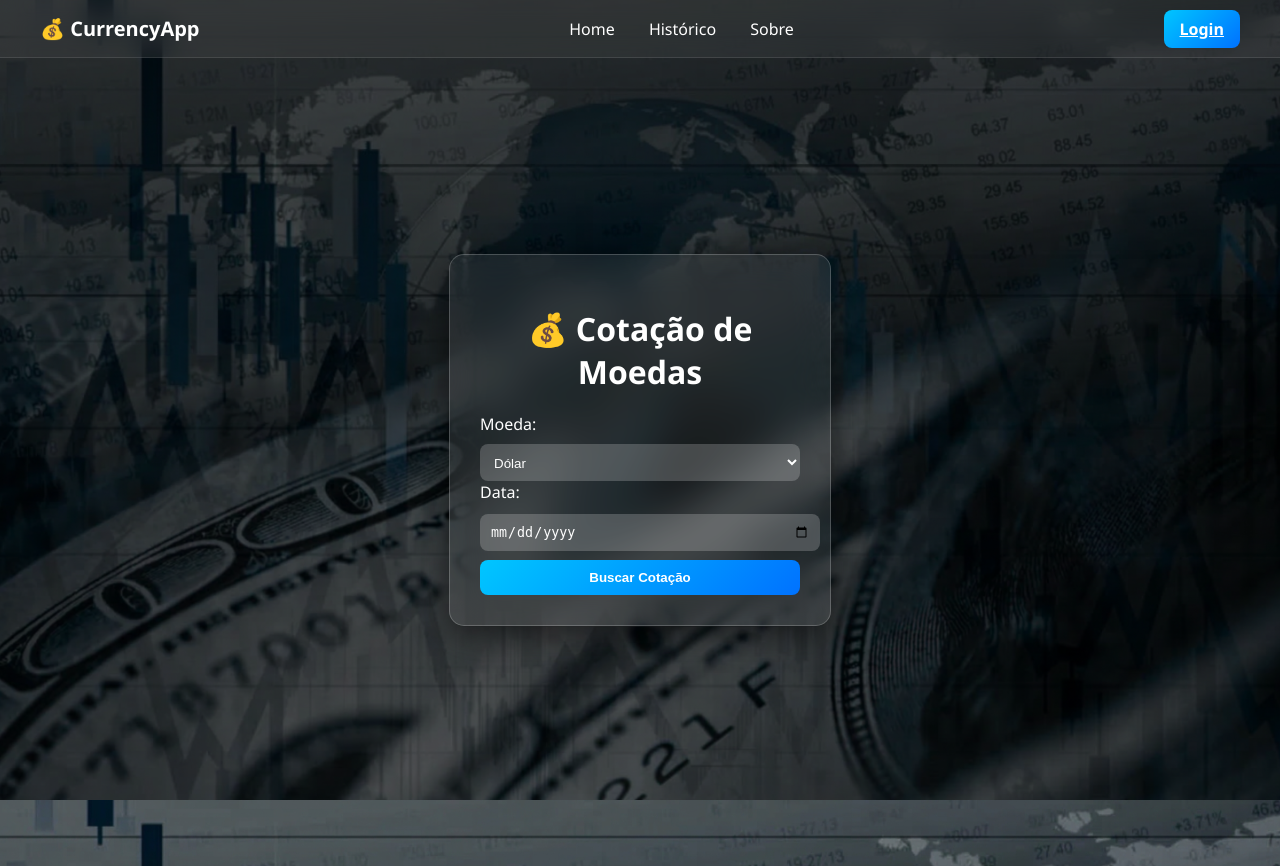
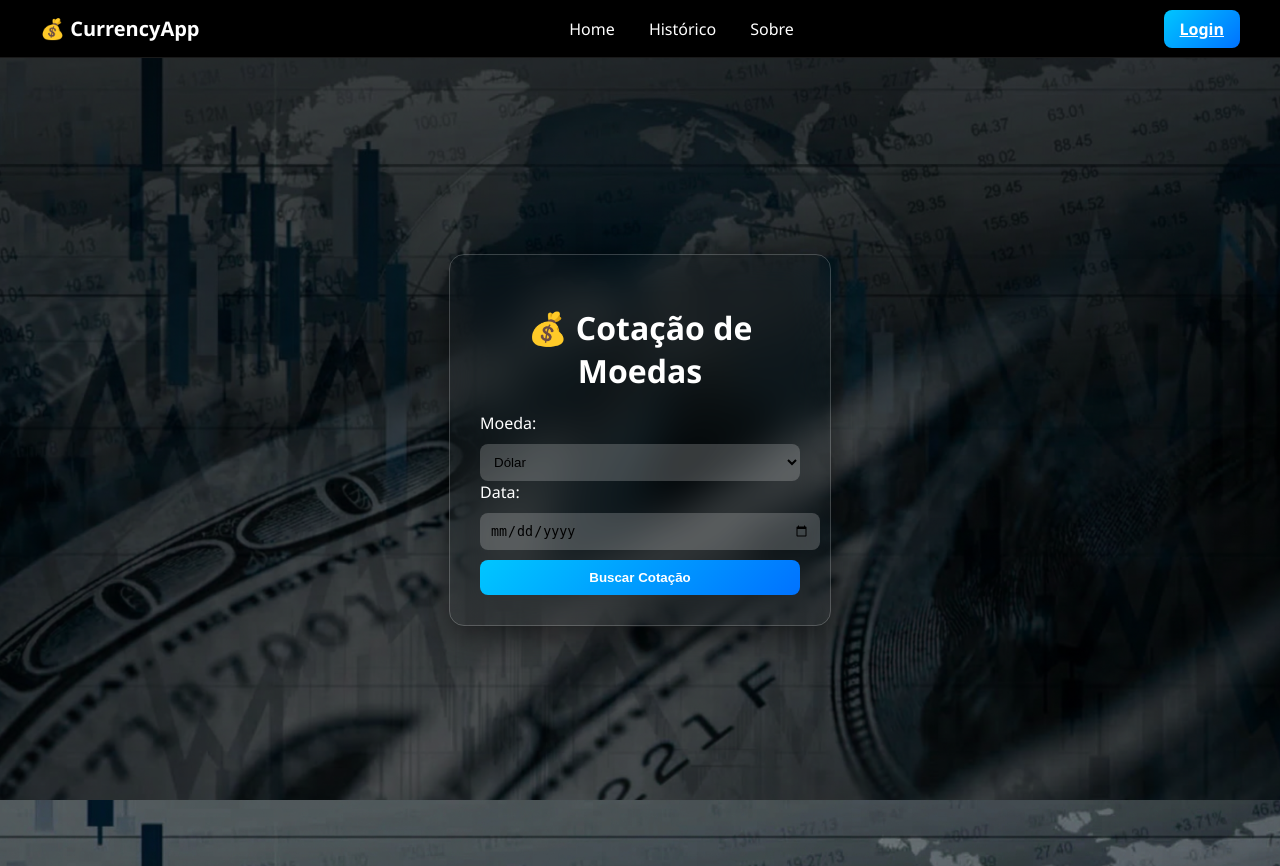
Before and after one commit to gabrielschwanke/currency-quotation-app, a Flask app: page / in a window 1280 px wide. Shown: the top 866 px of the page. Run offline with Flask 3, Linux system fonts and the light colour scheme.

Commit message:
styling changes

```diff
--- a/app/static/style.css
+++ b/app/static/style.css
@@ -29,13 +29,13 @@ body::before {
 /* Glass container */
 .container {
   backdrop-filter: blur(20px);
-  background: rgba(255, 255, 255, 0.08);
+  background: rgba(255, 255, 255, 0);
   border-radius: 15px;
   padding: 30px;
   width: 320px;
   box-shadow: 0 8px 32px rgba(0, 0, 0, 0.5);
   border: 1px solid rgba(255, 255, 255, 0.2);
-  color: white;
+  color: rgb(255, 255, 255);
 }
 
 h1 {
@@ -59,7 +59,7 @@ button {
 input,
 select {
   background: rgba(255, 255, 255, 0.2);
-  color: white;
+  color: rgb(0, 0, 0);
 }
 
 /* Botão */
@@ -96,7 +96,7 @@ button:hover {
   align-items: center;
   padding: 15px 40px;
   backdrop-filter: blur(15px);
-  background: rgba(255, 255, 255, 0.05);
+  background: rgb(0, 0, 0);
   border-bottom: 1px solid rgba(255, 255, 255, 0.1);
   color: white;
   box-sizing: border-box;
```
